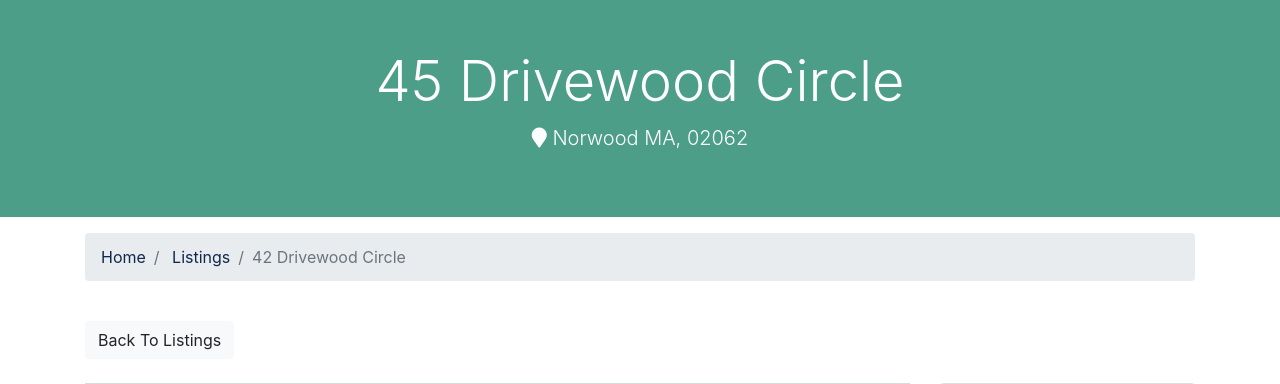
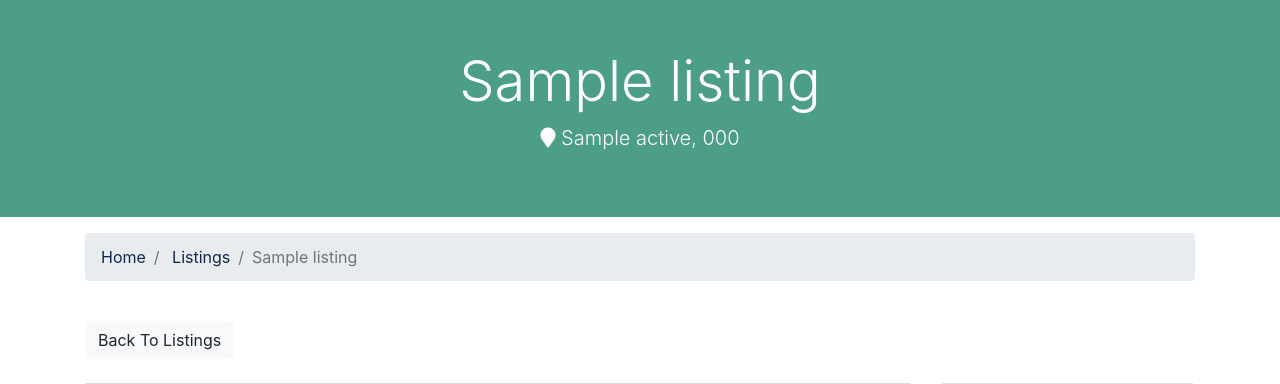
Before and after one commit to megamayoy/real-estate-selling-website, a Django app: page /listings/1/ in a window 1280 px wide. Shown: the part 128-512 px from the top of the page. Run offline with Django 3.2, Linux system fonts and the light colour scheme; tables that the repository leaves empty hold one stand-in row (values such as "Sample post"); grey boxes marked "Sample" are stand-in pictures; some libraries are stand-ins or nearby versions.

Commit message:
fix the main headline for a listing

```diff
--- a/templates/listings/listing.html
+++ b/templates/listings/listing.html
@@ -5,9 +5,9 @@
     <div class="container">
       <div class="row text-center">
         <div class="col-md-12">
-          <h1 class="display-4">45 Drivewood Circle</h1>
+          <h1 class="display-4">{{listing.title}}</h1>
           <p class="lead">
-            <i class="fas fa-map-marker"></i> Norwood MA, 02062</p>
+            <i class="fas fa-map-marker"></i> {{listing.city}} {{listing.state}}, {{listing.zipcode}}</p>
         </div>
       </div>
     </div>
@@ -24,7 +24,7 @@
           <li class="breadcrumb-item">
             <a href="{% url 'listings' %}">Listings</a>
           </li>
-          <li class="breadcrumb-item active">42 Drivewood Circle</li>
+          <li class="breadcrumb-item active">{{listing.title}}</li>
         </ol>
       </nav>
     </div>
```
